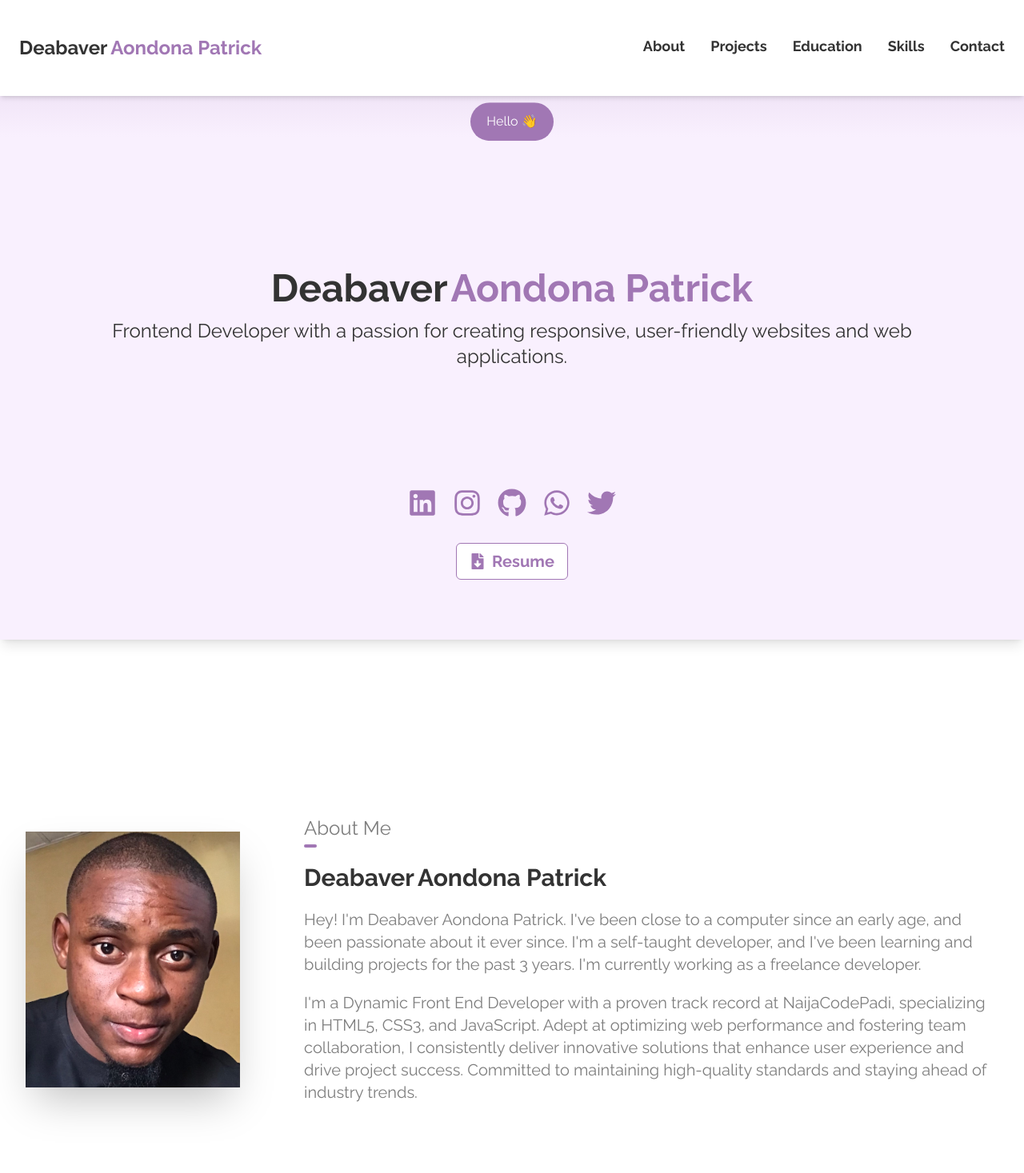
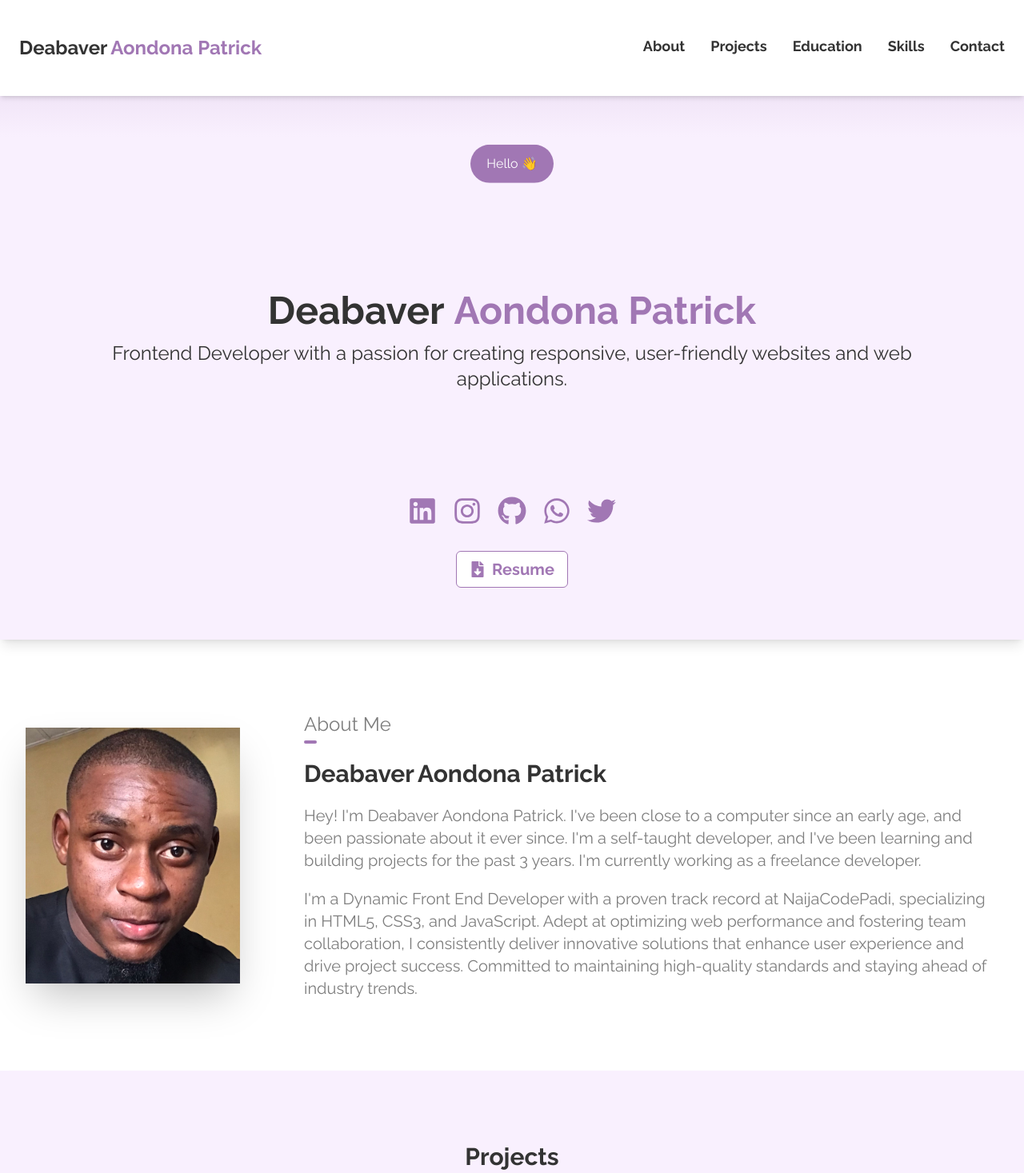
Before and after one commit to patrickaondona/portfolio, a React (Vite) app: page / in a window 1280 px wide. Shown: the top 1467 px of the page at 80% size. Built offline with nearby package versions, Linux system fonts and the light colour scheme.

Commit message:
Adjusted header and scroll to padding

```diff
--- a/src/assets/components/AboutSection.tsx
+++ b/src/assets/components/AboutSection.tsx
@@ -2,7 +2,7 @@ const AboutSection = () => {
   return (
     <>
       <section
-        className="flex flex-col items-center justify-center w-full h-fit md:h-screen py-[25%] px-4 scroll-mt-[15%] gap-y-4 -z-20 md:flex-row lg:px-8 md:gap-x-6 lg:gap-x-10 xl:gap-x-20"
+        className="flex flex-col md:flex-row items-center justify-center w-full h-fit py-[14%] md:py-[7%] px-4 scroll-mt-[15vh] -z-20 lg:px-8 gap-y-6 md:gap-x-6 lg:gap-x-10 xl:gap-x-20"
         id="about-section"
       >
         <img
--- a/src/assets/components/ContactSection.tsx
+++ b/src/assets/components/ContactSection.tsx
@@ -4,7 +4,7 @@ const ContactSection = () => {
   return (
     <>
       <section
-        className="flex flex-col gap-y-16 w-full h-fit md:h-screen md:justify-between px-4 pt-[27%] md:pt-[15%] scroll-mt-[15%] -z-20"
+        className="flex flex-col gap-y-16 md:gap-y-12 lg:gap-y-16 w-full h-fit items-center justify-center px-4 pt-[14%] md:pt-[7%] scroll-mt-[15vh] -z-20"
         id="contact-section"
       >
         <div className="flex flex-col items-center gap-20 md:items-center">
@@ -48,7 +48,7 @@ const ContactSection = () => {
             </div>
           </div>
         </div>
-        <p className="text-text-light text-base lg:text-lg mb-2">
+        <p className="text-text-light text-base self-start lg:text-lg mb-2">
           © 2025 Deabaver Aondona Patrick
         </p>
       </section>
--- a/src/assets/components/EducationSection.tsx
+++ b/src/assets/components/EducationSection.tsx
@@ -3,7 +3,7 @@ const EducationSection = () => {
   return (
     <>
       <section
-        className="flex flex-col gap-y-20 lg:gap-y-32 xl:gap-y-40 items-center justify-center px-2 lg:px-4 py-[27%] md:py-[15%] xl:py-[12%] scroll-mt-[15%] w-full h-fit md:h-screen -z-20"
+        className="flex flex-col gap-y-20 lg:gap-y-32 items-center justify-center px-2 lg:px-4 py-[14%] md:py-[7%] scroll-mt-[15vh] w-full h-fit -z-20"
         id="education-section"
       >
         <div className="flex flex-col gap-y-1 items-center">
--- a/src/assets/components/IntroSection.tsx
+++ b/src/assets/components/IntroSection.tsx
@@ -16,13 +16,13 @@ const IntroSection = () => {
           background:
             "linear-gradient(180deg, #a177b4 -49.22%, #f9f0fe 21.43%)",
         }}
-        className="flex flex-col items-center text-center justify-around h-screen px-4 pt-16 text-text shadow-lg -z-20"
+        className="flex flex-col items-center text-center justify-around h-screen px-4 pt-[15vh] text-text shadow-lg -z-20"
       >
         <span className="bg-brand text-white font-medium px-4 py-2 text-sm md:text-base rounded-full animate-bounce lg:px-5 lg:py-3">
           Hello 👋
         </span>
         <div className="flex flex-col items-center gap-y-1.5 md:gap-y-3.5">
-          <h1 className="text-2xl lg:text-3xl xl:text-5xl flex flex-wrap justify-center gap-x-1 max-w-[70%] font-bold md:max-w-full">
+          <h1 className="text-2xl lg:text-3xl xl:text-5xl flex flex-wrap justify-center md:gap-x-1 lg:gap-x-2 xl:gap-x-3 max-w-[70%] font-bold md:max-w-full">
             <span className="text-text transition duration-500 ease-in-out">Deabaver</span>
             <span className="text-brand">Aondona Patrick</span>
           </h1>
@@ -31,7 +31,7 @@ const IntroSection = () => {
             user-friendly websites and web applications.
           </p>
         </div>
-        <div className="flex flex-col gap-y-3.5 items-center md:gap-y-8">
+        <div className="flex flex-col gap-y-5 items-center md:gap-y-8">
           <div className="flex gap-x-3 md:gap-5">
             <a
               href="https://www.linkedin.com/in/patrick-aondona-deabaver"
--- a/src/assets/components/NavBar.tsx
+++ b/src/assets/components/NavBar.tsx
@@ -14,7 +14,7 @@ const Navbar = () => {
   const toggleMenu = () => setIsOpen(!isOpen);
 
   return (
-    <header className="w-full h-[15%] fixed z-10 top-0 bg-white">
+    <header className="w-full h-[calc(100%-85vh)] fixed z-10 top-0 bg-white">
       <nav className="w-full h-full flex justify-center items-center relative shadow-md">
         <div className="w-full flex justify-between px-6">
           <span className="flex flex-wrap gap-1 text-xl lg:text-2xl font-bold">
--- a/src/assets/components/ProjectSection.tsx
+++ b/src/assets/components/ProjectSection.tsx
@@ -3,7 +3,7 @@ import { FaGithub, FaChrome } from "react-icons/fa";
 const ProjectSection = () => {
   return (
     <section
-      className="bg-background-dark flex flex-col items-center px-4 lg:px-8 gap-y-12 text-center h-fit py-[27%] md:py-[15%] xl:py-[12%] shadow-lg scroll-mt-[15%] -z-20 text-text"
+      className="bg-background-dark flex flex-col items-center px-4 lg:px-8 gap-y-12 text-center h-fit py-[14%] md:py-[7%] shadow-lg scroll-mt-[15vh] -z-20 text-text"
       id="project-section"
     >
       <div className="flex flex-col gap-y-1 items-center">
--- a/src/assets/components/SkillsSection.tsx
+++ b/src/assets/components/SkillsSection.tsx
@@ -3,9 +3,9 @@ const SkillsSection = () => {
     <>
       <section
         id="skills-section"
-        className="bg-background-dark h-fit py-[25%] md:py-[20%] 2xl:py-[15%] shadow-lg scroll-mt-[15%]"
+        className="bg-background-dark h-fit py-[14%] md:py-[7%] shadow-lg scroll-mt-[15vh]"
       >
-        <div className="relative w-[82vw] 2xl:w-[70vw] mx-auto">
+        <div className="relative w-[82vw] xl:w-[70vw] mx-auto">
           {/* Phone Image */}
           <img
             src="./src/assets/images/phone-img.png"
```
